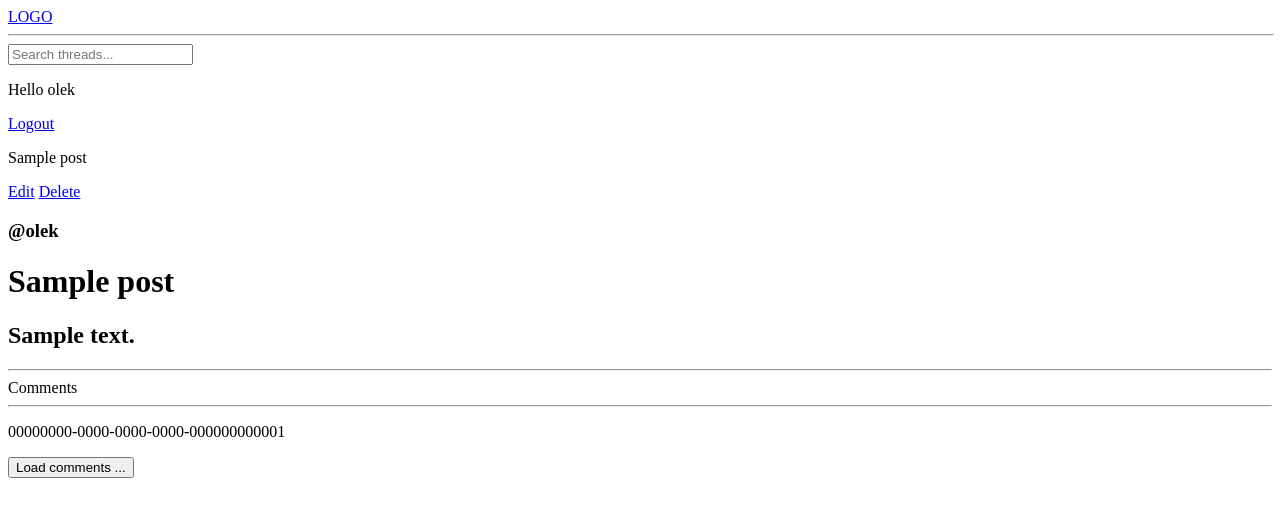
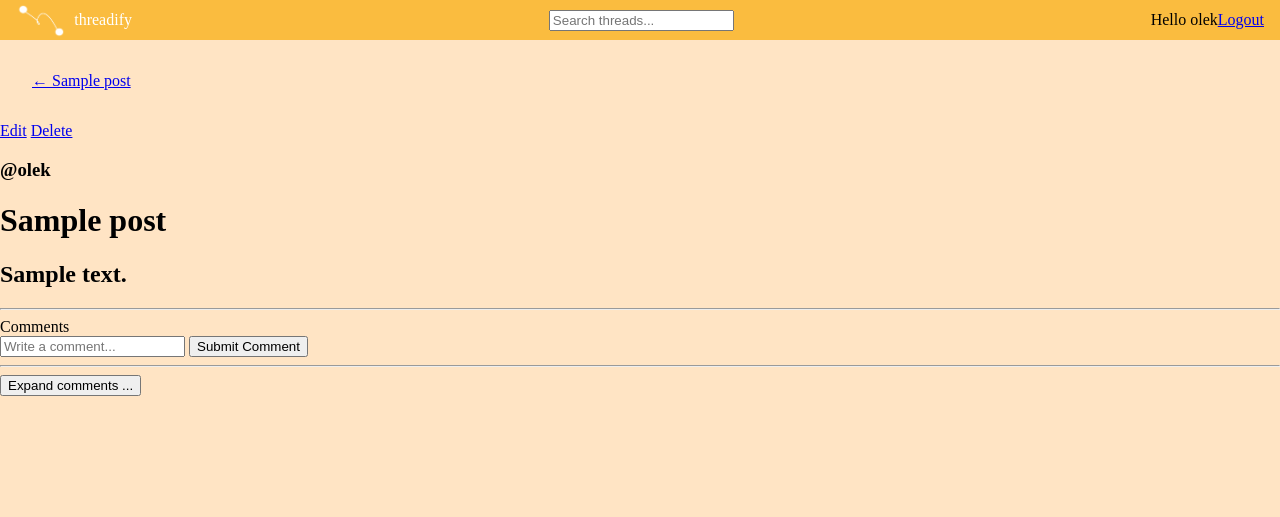
Before and after one commit to oluchna/threads, a Django app: page /thread/00000000-0000-0000-0000-000000000001/post/00000000-0000-0000-0000-000000000001/ in a window 1280 px wide. Shown: the top 517 px of the page. Run offline with Django 5.2, Linux system fonts and the light colour scheme; a user stored in the database is signed in; data comes from the database, SQL or seed files in the repository; tables that the repository leaves empty hold one stand-in row (values such as "Sample post"); parts of the project's set-up code (start-up, migrations or seed data) failed here and were passed over.

Commit message:
user profile, participants, static files, logo

```diff
--- a/base/forms.py
+++ b/base/forms.py
@@ -5,6 +5,6 @@ from .models import Post, Tag
 class ThreadForm(ModelForm):
     class Meta:
         model = Post
-        fields = ['author', 'title', 'content']
+        fields = ['title', 'content']
 
     tags = ModelMultipleChoiceField(queryset=Tag.objects.all(), required=False)
--- a/base/models.py
+++ b/base/models.py
@@ -37,6 +37,7 @@ class Post(models.Model):
     author = models.ForeignKey(User, on_delete=models.CASCADE, null=True)
     content = models.TextField()
     title = models.CharField(max_length=300, null=False, blank=False)
+    participats = models.ManyToManyField(User, related_name='participants', blank=True)
 
     POST_TYPE = (
         ('t', 'Thread'),
--- a/base/templates/base/post.html
+++ b/base/templates/base/post.html
@@ -2,29 +2,67 @@
 
 {% block content %}
 
-<p> {{thread.title}} </p>
+<div style="margin:2em">
+    <a href={% url 'thread' thread.post_id %}> &larr; {{thread.title}} </a>
+</div>
 
-<a href={% url 'update-post' post.post_id  %}?thread={{thread.post_id}}>Edit</a>
-<a href={% url 'delete-post' post.post_id %}?thread={{thread.post_id}}>Delete</a>
+<div>
+    <a href={% url 'update-post' post.post_id  %}?thread={{thread.post_id}}>Edit</a>
+    <a href={% url 'delete-post' post.post_id %}?thread={{thread.post_id}}>Delete</a>
 
-<h3>@{{post.author}}</h3>
+    <h3>@{{post.author}}</h3>
 
-<h1>{{post.title}}</h1>
+    <h1>{{post.title}}</h1>
 
-<h2> {{post.content}} </h2>
+    <h2> {{post.content}} </h2>
+</div>
 <hr>
 
 <div id="comment-wrapper" class="comment-wrapper">
     Comments
+    {% comment %} {% include './comment_form.html' %} {% endcomment %}
+
+    {% if request.user.is_authenticated %}
+    <div class="comment-form">
+        <form method="POST" action="">
+            {% csrf_token %}
+            <input type="text" name="body" placeholder="Write a comment..." />
+            <input type="hidden" id="parent-id" name="parent_id" value="{{post.post_id}}">
+            <button type="submit" id="commentBtn">Submit Comment</button>
+        </form>
+    </div>
+    {% endif %}
+
+    <div id="retractedBtn">
+    {% comment %} <button id="retract-{{ post.post_id }}" style="visibility:hidden" >... Retract comments </button> {% endcomment %}
+    </div>
     <hr>
-    <div id="comment-{{ post.post_id }}" post-id-data="{{ post.post_id }}" post-lvl="0">
-
+    <div id="comment-{{ post.post_id }}" post-id-data-retract="{{ post.post_id }}" post-lvl="0">
     </div>
-    <p>{{post.post_id}}</p>
-    <button id="{{ post.post_id }}" data-offset="0" data-post-id="{{ post.post_id }}">Load comments ... </button>
+    <button id="{{ post.post_id }}" data-offset="0" data-post-id="{{ post.post_id }}">Expand comments ... </button>
 </div>
 
+
 <script>
+
+    function addCommentForm() {
+        console.log("addCommentForm")}
+
+    {% comment %} function clearDiv(myDiv) {
+        while (myDiv.firstChild) {
+            myDiv.removeChild(myDiv.firstChild);
+        }
+    }
+
+    function retractComments(button) {
+        console.log("Retracted! ")
+        console.log("retraced btn: ", button.id)
+        button.style.visibility = "hidden"
+        var parentDiv = button.parentNode.parentNode;
+        var parentId = parentDiv.id;
+        console.log("parent div", parentDiv)
+
+    } {% endcomment %}
 
     const limit = 5;
     {% comment %} const temp = document.getElementById("comments")
@@ -32,12 +70,12 @@
 
     {% comment %} document.getElementById('load-more-btn').style.display = 'none'; {% endcomment %}
     function loadComments(button) {
+        {% comment %} button.style.visibility="hidden"; {% endcomment %}
         let postId = button.getAttribute("data-post-id")
-        console.log("post id: ", postId)
+        {% comment %} let retractButton = document.getElementById(`retract-${postId}`);
+        retractButton.style.visibility = "visible"; {% endcomment %}
         let offset = parseInt(button.getAttribute('data-offset'));
-        console.log("offset: ", offset)
         const url = `/load-more-comments/${postId}/?offset=${offset}`;
-        console.log("url: ", url)
         fetch(url)
             .then(response => response.json())
             .then(data => {
@@ -45,15 +83,24 @@
                 const parentlvl = parseInt(commentsDiv.getAttribute("post-lvl"))
                 data.comments.forEach(comment => {
                     const commentHtml = `
-                        <div class="comment" id="comment-${comment.comment_id}" post-lvl=${parentlvl+1}>
+                        <div class="comment" id="comment-${comment.comment_id}" post-lvl=${parentlvl+1} style="margin:1em">
                             <strong>${comment.author}</strong>
                             <strong>${comment.title}</strong>
+                            <small>${comment.created} ago </small>
                             <p>${comment.content}</p>
+                            <button id="addComForm"> Add comment </button>
                             <button id="${comment.comment_id}" data-offset="0" data-post-id="${comment.comment_id}" style="visibility: ${comment.reply_count > 0 ? 'visible' : 'hidden'};"">Load comments ... </button>
                             <hr>
                         </div>
                     `;
                     commentsDiv.innerHTML += commentHtml;
+                    console.log("commend id", comment.comment_id)
+{% comment %}
+                    document.getElementById(comment.comment_id).addEventListener('click', function(event) {
+                        if (event.target) {
+                            addCommentForm()}
+                }); {% endcomment %}
+
                 });
 
                 offset += limit;
@@ -65,6 +112,8 @@
                 } else {
                     document.getElementById(postId).style.display = 'none';
                 }
+
+
             });
     }
 
@@ -75,6 +124,13 @@
         }
     });
 
+    {% comment %} document.getElementById("retractedBtn").addEventListener('click', function(event) {
+        if (event.target) {
+            console.log(event.target)
+            retractComments(event.target);
+        }
+    }); {% endcomment %}
+
     // Załaduj pierwsze 5 komentarzy na starcie
     {% comment %} loadComments(); {% endcomment %}
 
--- a/base/urls.py
+++ b/base/urls.py
@@ -8,6 +8,7 @@ urlpatterns = [
     path('', views.home, name="home"),
     path('thread/<str:thread_pk>/', views.thread, name="thread"),
     path('thread/<str:thread_pk>/post/<str:post_pk>/', views.post, name="post"),
+    path('profile/<str:pk>/', views.user_profile, name="profile"),
     path('create-thread/', views.create_thread, name="create-thread"),
     path('update-thread/<str:thread_pk>', views.update_thread, name="update-thread"),
     path('create-post/', views.create_post, name="create-post"),
--- a/base/views.py
+++ b/base/views.py
@@ -7,6 +7,7 @@ from django.contrib.auth.models import User
 from django.contrib.auth import authenticate, login, logout
 from django.db.models import Q
 from django.contrib.auth.forms import UserCreationForm
+from django.utils.timesince import timesince
 from .models import Post, Tag
 from .forms import ThreadForm
 
@@ -29,6 +30,7 @@ def login_page(request):
 
         user = authenticate(request, username=username, password=password)
 
+        print("user: ", user)
         if user is not None:
             login(request, user)
             return redirect('home')
@@ -79,6 +81,7 @@ def home(request):
     tags = Tag.objects.all()
 
     threads_count = threads.count()
+
     context = {'threads': threads, 'tags': tags, 'threads_count': threads_count}
     return render(request, 'base/home.html', context=context)
 
@@ -94,7 +97,13 @@ def thread(request, thread_pk):
         posts = Post.objects.filter(parent_post=thread_pk)
 
     posts_count = posts.count()
-    context = {'thread': thread, 'posts': posts, 'posts_count': posts_count}
+
+    participants = thread.participats.all()
+
+    context = {'thread': thread, 'posts': posts, 'posts_count': posts_count, 'participants': participants}
+
+    if request.method == 'POST':
+        thread.participats.add(request.user)
 
     return render(request, 'base/thread.html', context=context)
 
@@ -102,10 +111,24 @@ def thread(request, thread_pk):
 def post(request, thread_pk, post_pk):
     post = Post.objects.get(post_id=post_pk)
     thread = Post.objects.get(post_id=thread_pk)
-    comments = Post.objects.filter(parent_post=post_pk)[:5]
-    context = {'post': post, 'thread': thread, 'comments': comments}
 
+    if request.method == "POST":
+        comment = Post.objects.create(
+            author = request.user,
+            content = request.POST.get('body'),
+            post_type = 'c',
+            parent_post = Post.objects.get(post_id=request.POST.get("parent_id"))
+        )
+        return redirect('post', thread_pk=thread_pk, post_pk=post_pk)
+
+    context = {'post': post, 'thread': thread}
     return render(request, 'base/post.html', context=context)
+
+def user_profile(request, pk):
+    user = User.objects.get(id=pk)
+    threads = user.post_set.all()
+    context = {"user": user, "threads": threads}
+    return render(request, 'base/profile.html', context)
 
 @login_required(login_url='login')
 def create_thread(request):
@@ -116,6 +139,7 @@ def create_thread(request):
         if form.is_valid():
             new_post = form.save(commit=False)
             new_post.post_type = 't'
+            new_post.author = request.user
             new_post.save()
 
             return redirect("home")
@@ -207,7 +231,7 @@ def load_more_comments(request, post_id):
     offset = int(request.GET.get('offset', 0))
     limit = 5
 
-    all_comments = Post.objects.filter(parent_post=post_id)
+    all_comments = Post.objects.filter(parent_post=post_id).order_by("-created")
     comments = all_comments[offset:offset+limit]
 
     comments_content = []
@@ -218,6 +242,7 @@ def load_more_comments(request, post_id):
             'author': str(com.author),
             'title': com.title,
             'content': com.content,
+            'created': timesince(com.created),
             'comment_id': com.post_id,
             'reply_count': reply_count
         })
--- /dev/null
+++ b/static/styles/main.css
@@ -0,0 +1,3 @@
+body{
+    background-color: bisque;
+}
--- a/templates/main.html
+++ b/templates/main.html
@@ -1,11 +1,15 @@
 <!DOCTYPE html>
+{% load static %}
+
 <html lang="en">
 <head>
     <meta charset="UTF-8">
     <meta name="viewport" content="width=device-width, initial-scale=1.0">
     <title>Document</title>
+    <link rel='stylesheet' type='text/css' media='screen' href="{% static 'styles/main.css' %}">
+
 </head>
-<body>
+<body style="margin:0">
 
     {% include 'navbar.html' %}
 
--- a/templates/navbar.html
+++ b/templates/navbar.html
@@ -1,14 +1,23 @@
+{% load static %}
+<div style="display:flex; align-items: center; flex-direction: row; justify-content:space-between; width:100%; height:40px; background-color:#FABC3F;">
 
-<a href="/">LOGO</a>
-<hr width="100%" size="2">
+    <a href="/" style="margin:1em; display:flex; align-items: center; flex-direction: row; text-decoration:none;">
+        <img src="{% static 'images/logo.png' %}" height="35" margin-right=0.5em>
+        <p style="margin-left:0.5em; color:#ffffff">threadify</p>
+        </a>
 
     <form method="GET" action="{% url 'home' %}">
         <input type="text" name="q" placeholder="Search threads..." />
     </form>
 
+    <div style="display:flex; flex-direction: row; align-items: center; margin:1em ">
+
     {% if request.user.is_authenticated %}
     <p>Hello {{request.user}}</p>
     <a href="{% url 'logout' %}">Logout</a>
     {% else %}
-<a href='{% url "login" %}'> Login </a>
+    <a href="{% url 'login' %}"> Login </a>
     {% endif %}
+
+    </div>
+</div>
```
Also changed, not shown: base/templates/base/comment_form.html (added, +10 -0 lines), base/templates/base/feed_component.html (added, +18 -0 lines), base/templates/base/home.html (+7 -19 lines), base/templates/base/profile.html (added, +11 -0 lines), base/templates/base/thread.html (+12 -0 lines), threads/settings.py (+11 -1 lines), base/migrations/0013_post_participats.py (added), static/images/logo.png (added). Lines whose indentation alone changed are shown as unchanged.
